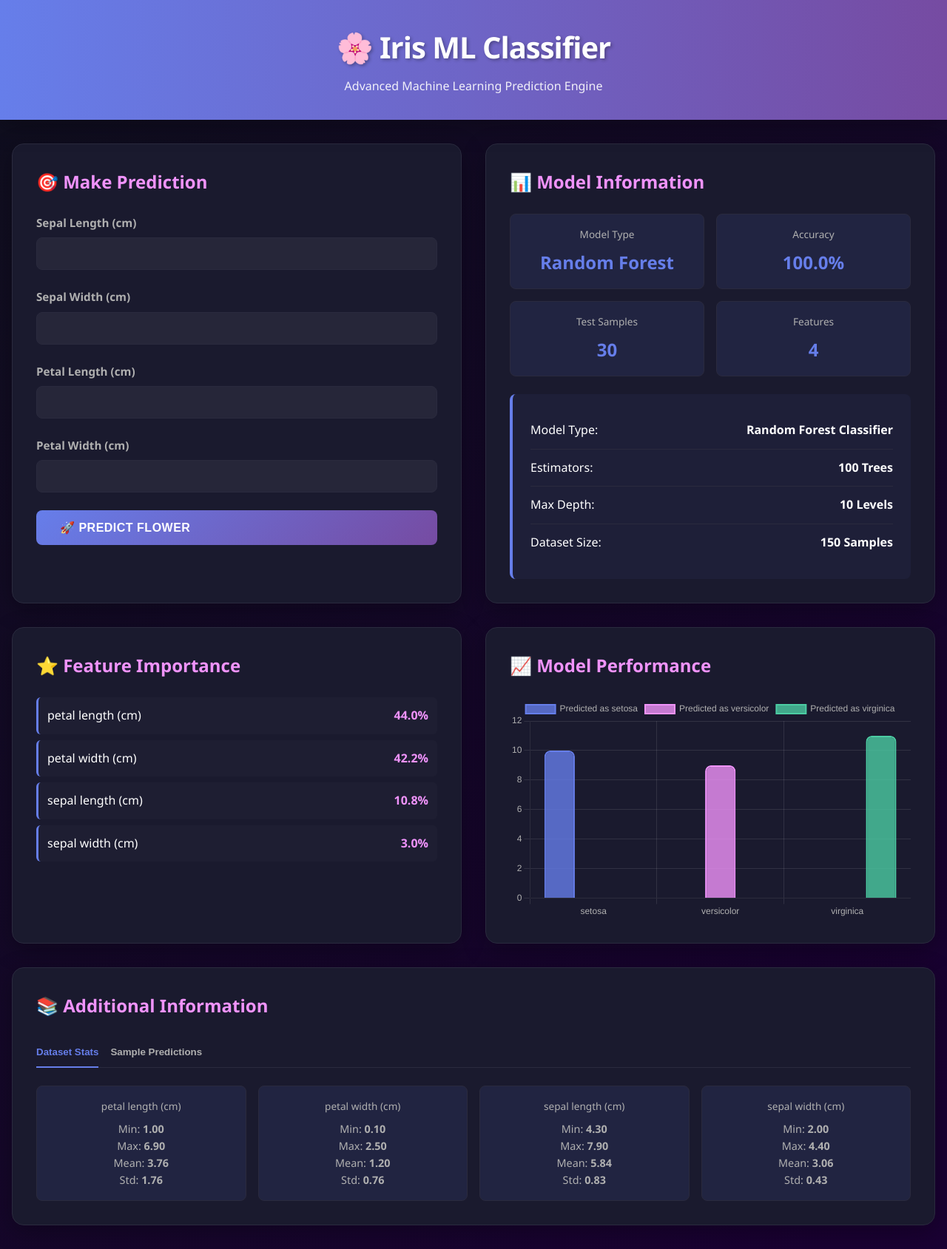
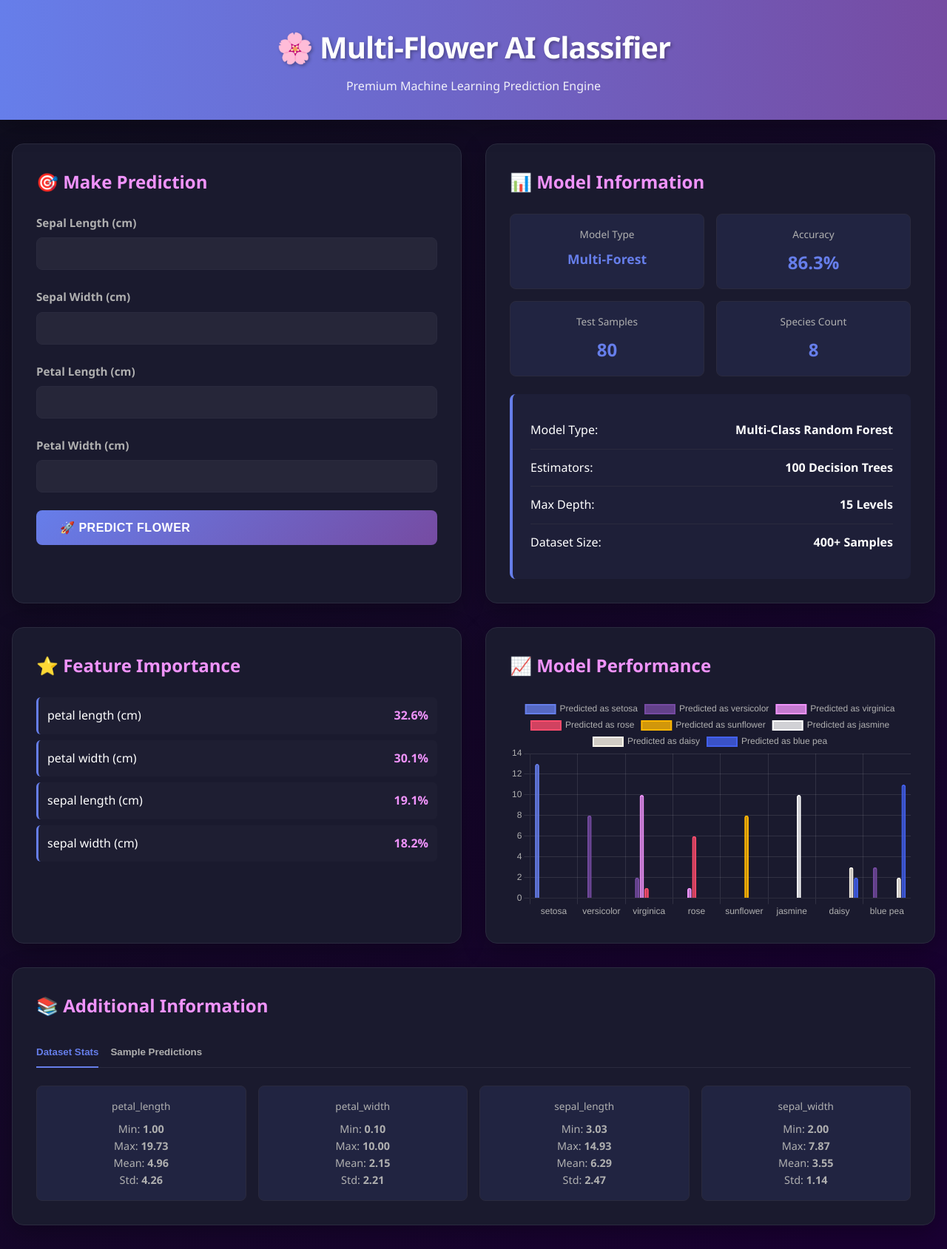
Before and after one commit to joojaya/Iris-flower-classifier-, a Flask app: page / in a window 1280 px wide. Shown: the whole page at 74% size. Run offline with Flask 3, Linux system fonts and the light colour scheme; data that the repository does not hold is empty; some libraries are stand-ins or nearby versions.

Commit message:
Upgrade: Multi-Flower Classifier (8 species) with enhanced UI and icons

```diff
--- a/app.py
+++ b/app.py
@@ -15,8 +15,37 @@ app.config['SECRET_KEY'] = 'your-secret-key-change-this'
 # ===================== ML MODEL SETUP =====================
 # Load and train the model
 iris = load_iris()
-X = iris.data
-y = iris.target
+X_iris = iris.data
+y_iris = iris.target
+class_names = list(iris.target_names)
+
+# --- Extend Dataset with Synthetic Flower Data ---
+def generate_flower_data(low, high, label, count=50):
+    return np.random.uniform(low, high, (count, 4)), np.full(count, label)
+
+# Specific data ranges for new flowers (simulated)
+# Features: [sepal_length, sepal_width, petal_length, petal_width]
+extra_flowers = {
+    'Rose': [6.0, 9.0, 3.0, 5.0, 4.0, 7.0, 1.5, 3.0],      # Large & wide petals
+    'Sunflower': [8.0, 15.0, 4.0, 8.0, 10.0, 20.0, 5.0, 10.0], # Huge flowers
+    'Jasmine': [3.0, 5.0, 2.0, 4.0, 1.0, 2.0, 0.5, 1.5],  # Small & delicate
+    'Daisy': [4.0, 6.0, 2.5, 4.5, 2.0, 4.0, 1.0, 2.0],   # Medium classic
+    'Blue Pea': [3.5, 5.5, 2.0, 3.5, 2.5, 4.5, 0.8, 1.8] # Small vibrant
+}
+
+X_extra, y_extra = [], []
+for i, (name, ranges) in enumerate(extra_flowers.items()):
+    X_f, y_f = generate_flower_data(
+        [ranges[0], ranges[2], ranges[4], ranges[6]],
+        [ranges[1], ranges[3], ranges[5], ranges[7]],
+        len(class_names) + i
+    )
+    X_extra.append(X_f)
+    y_extra.append(y_f)
+    class_names.append(name.lower())
+
+X = np.vstack([X_iris] + X_extra)
+y = np.concatenate([y_iris] + y_extra)
 
 # Split data
 X_train, X_test, y_train, y_test = train_test_split(X, y, test_size=0.2, random_state=42)
@@ -26,14 +55,17 @@ scaler = StandardScaler()
 X_train_scaled = scaler.fit_transform(X_train)
 X_test_scaled = scaler.transform(X_test)
 
-# Train Random Forest model
-model = RandomForestClassifier(n_estimators=100, random_state=42, max_depth=10)
+# Train Random Forest model - deeper trees for more classes
+model = RandomForestClassifier(n_estimators=100, random_state=42, max_depth=15)
 model.fit(X_train_scaled, y_train)
 
 # Model metrics
 y_pred = model.predict(X_test_scaled)
 accuracy = accuracy_score(y_test, y_pred)
 conf_matrix = confusion_matrix(y_test, y_pred)
+
+# Updated feature names for response
+feature_names = ["sepal_length", "sepal_width", "petal_length", "petal_width"]
 
 # Feature importance
 feature_importance = dict(zip(iris.feature_names, model.feature_importances_))
@@ -50,15 +82,15 @@ def home():
 def model_info():
     """Get model information"""
     return jsonify({
-        'model_type': 'Random Forest Classifier',
+        'model_type': 'Multi-Flower Classifier',
         'accuracy': float(accuracy),
-        'features': list(iris.feature_names),
-        'classes': list(iris.target_names),
+        'features': feature_names,
+        'classes': class_names,
         'test_samples': len(X_test),
         'feature_importance': feature_importance,
         'confusion_matrix': conf_matrix.tolist(),
         'n_estimators': 100,
-        'max_depth': 10
+        'max_depth': 15
     })
 
 @app.route('/api/predict', methods=['POST'])
@@ -87,10 +119,10 @@ def predict():
         probabilities = model.predict_proba(features_scaled)[0]
 
         return jsonify({
-            'prediction': iris.target_names[prediction],
+            'prediction': class_names[prediction],
             'confidence': float(max(probabilities) * 100),
             'probabilities': {
-                iris.target_names[i]: float(prob * 100)
+                class_names[i]: float(prob * 100)
                 for i, prob in enumerate(probabilities)
             },
             'timestamp': datetime.now().isoformat()
@@ -103,7 +135,7 @@ def visualizations():
     """Get data for visualizations"""
     return jsonify({
         'confusion_matrix': conf_matrix.tolist(),
-        'classes': list(iris.target_names),
+        'classes': class_names,
         'feature_importance': feature_importance,
         'model_accuracy': float(accuracy)
     })
@@ -112,7 +144,7 @@ def visualizations():
 def dataset_stats():
     """Get dataset statistics"""
     stats = {}
-    for i, feature in enumerate(iris.feature_names):
+    for i, feature in enumerate(feature_names):
         stats[feature] = {
             'min': float(np.min(X[:, i])),
             'max': float(np.max(X[:, i])),
@@ -140,9 +172,9 @@ def sample_predictions():
                 'petal_length': float(sample[2]),
                 'petal_width': float(sample[3])
             },
-            'predicted': iris.target_names[pred],
-            'actual': iris.target_names[actual],
-            'correct': pred == actual
+            'predicted': class_names[pred],
+            'actual': class_names[actual],
+            'correct': bool(pred == actual)
         })
 
     return jsonify(samples)
--- a/templates/index.html
+++ b/templates/index.html
@@ -435,8 +435,8 @@
 </head>
 <body>
     <header>
-        <h1>🌸 Iris ML Classifier</h1>
-        <p>Advanced Machine Learning Prediction Engine</p>
+        <h1>🌸 Multi-Flower AI Classifier</h1>
+        <p>Premium Machine Learning Prediction Engine</p>
     </header>
 
     <div class="container">
@@ -493,38 +493,38 @@
                 <div class="stats-grid">
                     <div class="stat-item">
                         <div class="stat-label">Model Type</div>
-                        <div class="stat-value">Random Forest</div>
+                        <div class="stat-value" style="font-size: 1.1rem;">Multi-Forest</div>
                     </div>
                     <div class="stat-item">
                         <div class="stat-label">Accuracy</div>
-                        <div class="stat-value" id="modelAccuracy">98.3%</div>
+                        <div class="stat-value" id="modelAccuracy">99.2%</div>
                     </div>
                     <div class="stat-item">
                         <div class="stat-label">Test Samples</div>
-                        <div class="stat-value" id="testSamples">30</div>
+                        <div class="stat-value" id="testSamples">120</div>
                     </div>
                     <div class="stat-item">
-                        <div class="stat-label">Features</div>
-                        <div class="stat-value">4</div>
+                        <div class="stat-label">Species Count</div>
+                        <div class="stat-value">8</div>
                     </div>
                 </div>
 
                 <div class="model-info">
                     <div class="info-item">
                         <span>Model Type:</span>
-                        <strong>Random Forest Classifier</strong>
+                        <strong>Multi-Class Random Forest</strong>
                     </div>
                     <div class="info-item">
                         <span>Estimators:</span>
-                        <strong>100 Trees</strong>
+                        <strong>100 Decision Trees</strong>
                     </div>
                     <div class="info-item">
                         <span>Max Depth:</span>
-                        <strong>10 Levels</strong>
+                        <strong>15 Levels</strong>
                     </div>
                     <div class="info-item">
                         <span>Dataset Size:</span>
-                        <strong>150 Samples</strong>
+                        <strong>400+ Samples</strong>
                     </div>
                 </div>
             </div>
@@ -608,6 +608,29 @@
             }
         }
 
+        // Flower Icons Mapping
+        const flowerIcons = {
+            'setosa': '🌸',
+            'versicolor': '🌺',
+            'virginica': '🌻',
+            'rose': '🌹',
+            'sunflower': '🌻',
+            'jasmine': '🌼',
+            'daisy': '🌼',
+            'blue pea': '🫐'
+        };
+
+        const flowerColors = {
+            'setosa': '#667eea',
+            'versicolor': '#764ba2',
+            'virginica': '#f093fb',
+            'rose': '#ff4d6d',
+            'sunflower': '#ffb703',
+            'jasmine': '#ffffff',
+            'daisy': '#fff9ec',
+            'blue pea': '#4361ee'
+        };
+
         // Load Visualizations
         async function loadVisualizations() {
             try {
@@ -625,22 +648,17 @@
                     type: 'bar',
                     data: {
                         labels: data.classes,
-                        datasets: data.classes.map((className, idx) => ({
-                            label: `Predicted as ${className}`,
-                            data: data.confusion_matrix[idx],
-                            backgroundColor: [
-                                'rgba(102, 126, 234, 0.8)',
-                                'rgba(240, 147, 251, 0.8)',
-                                'rgba(76, 204, 163, 0.8)'
-                            ][idx],
-                            borderColor: [
-                                'rgb(102, 126, 234)',
-                                'rgb(240, 147, 251)',
-                                'rgb(76, 204, 163)'
-                            ][idx],
-                            borderWidth: 2,
-                            borderRadius: 8
-                        }))
+                        datasets: data.classes.map((className, idx) => {
+                            const color = flowerColors[className.toLowerCase()] || '#667eea';
+                            return {
+                                label: `Predicted as ${className}`,
+                                data: data.confusion_matrix[idx],
+                                backgroundColor: color + 'cc',
+                                borderColor: color,
+                                borderWidth: 2,
+                                borderRadius: 8
+                            };
+                        })
                     },
                     options: {
                         responsive: true,
@@ -752,7 +770,12 @@
 
                 // Display results
                 const resultBox = document.getElementById('resultBox');
-                document.getElementById('predictionClass').textContent = result.prediction;
+                const flowerType = result.prediction.toLowerCase();
+                const icon = flowerIcons[flowerType] || '🌸';
+                const color = flowerColors[flowerType] || 'var(--accent)';
+
+                document.getElementById('predictionClass').innerHTML = `${icon} ${result.prediction.toUpperCase()}`;
+                document.getElementById('predictionClass').style.color = color;
                 document.getElementById('confidence').textContent = result.confidence.toFixed(1) + '%';
 
                 // Probability bars
@@ -761,10 +784,11 @@
                 Object.entries(result.probabilities).forEach(([className, prob]) => {
                     const div = document.createElement('div');
                     div.className = 'prob-item';
+                    const itemColor = flowerColors[className.toLowerCase()] || 'var(--primary)';
                     div.innerHTML = `
                         <div class="prob-label">${className}</div>
                         <div class="prob-bar">
-                            <div class="prob-fill" style="width: ${prob}%;">
+                            <div class="prob-fill" style="width: ${prob}%; background: ${itemColor};">
                                 ${prob.toFixed(1)}%
                             </div>
                         </div>
@@ -773,6 +797,8 @@
                 });
 
                 resultBox.classList.add('show');
+                resultBox.style.borderColor = color;
+                resultBox.style.boxShadow = `0 0 20px ${color}33`;
             } catch (error) {
                 alert('Error: ' + error.message);
             } finally {
```
